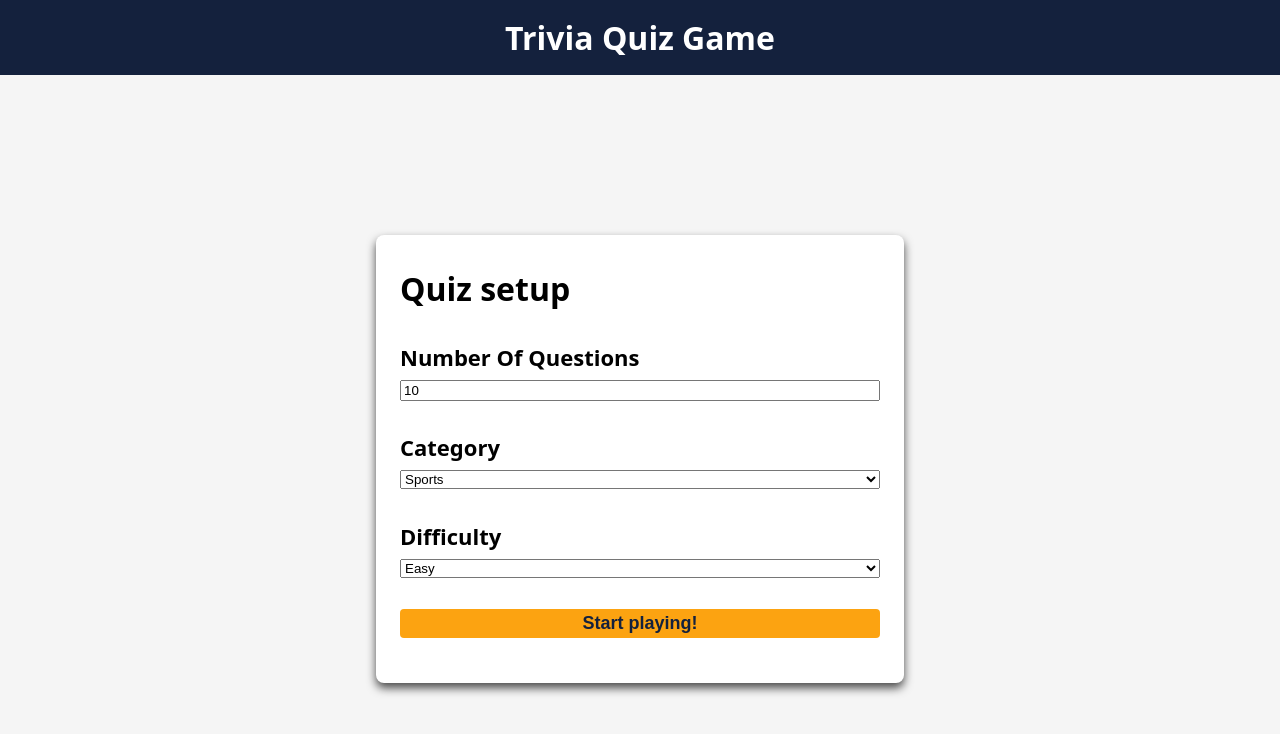
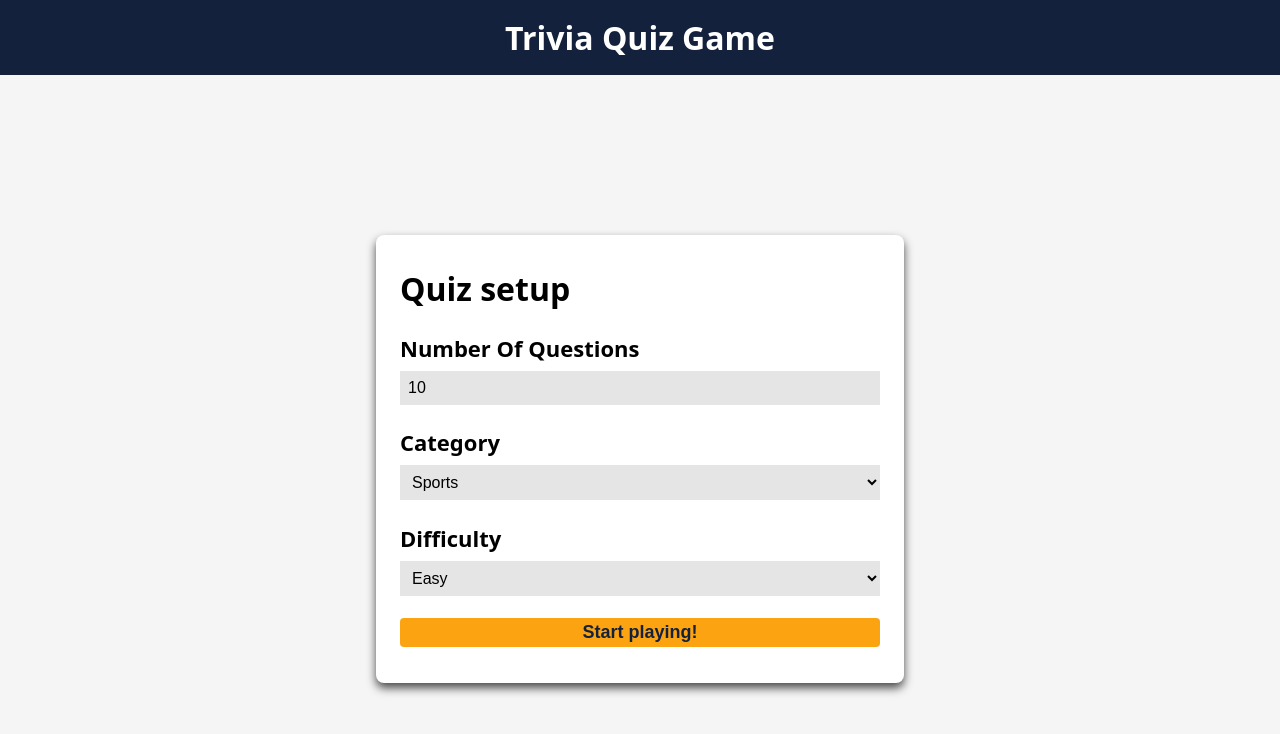
Before and after one commit to dariojularic/Trivia-quiz, a React app: page / in a window 1280 px wide. Shown: the top 734 px of the page. Built offline with nearby package versions, Linux system fonts and the light colour scheme; the HTML template or start-up script is replaced by a standard one.

Commit message:
Refactor code

```diff
--- a/src/Form.css
+++ b/src/Form.css
@@ -16,13 +16,13 @@ label {
   margin-bottom: 8px;
 }
 
-/* input, select {
+input, select {
   padding: 8px;
   font-size: 16px;
   background-color: #e5e5e5;
   border: none;
   cursor: pointer;
-} */
+}
 
 button {
   background-color: #fca311;
```
